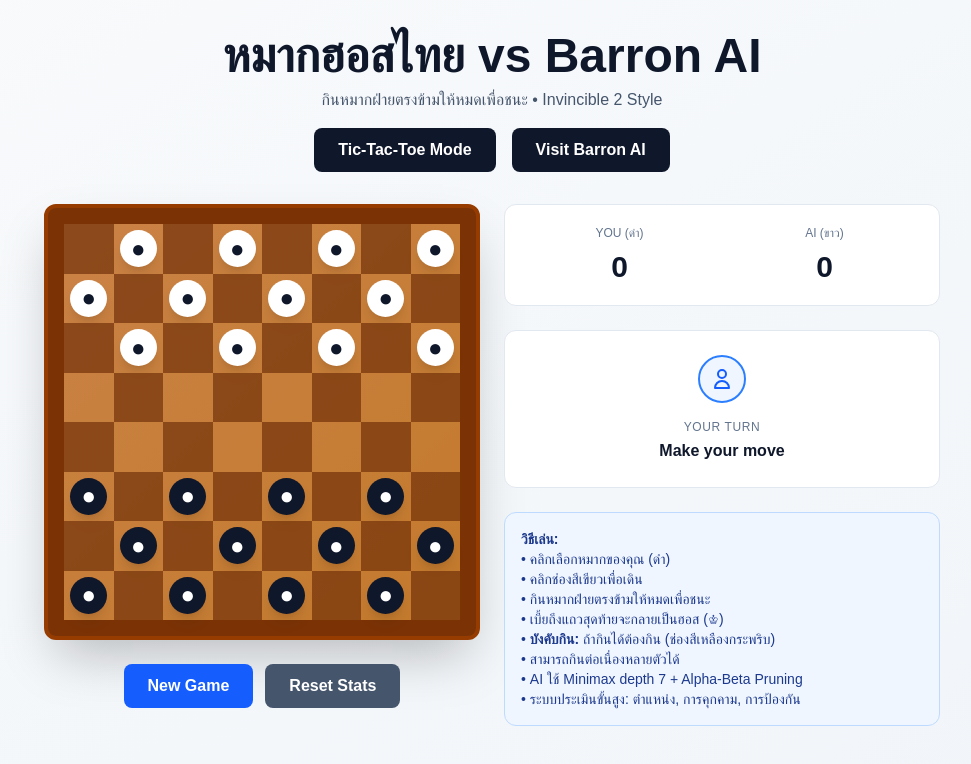
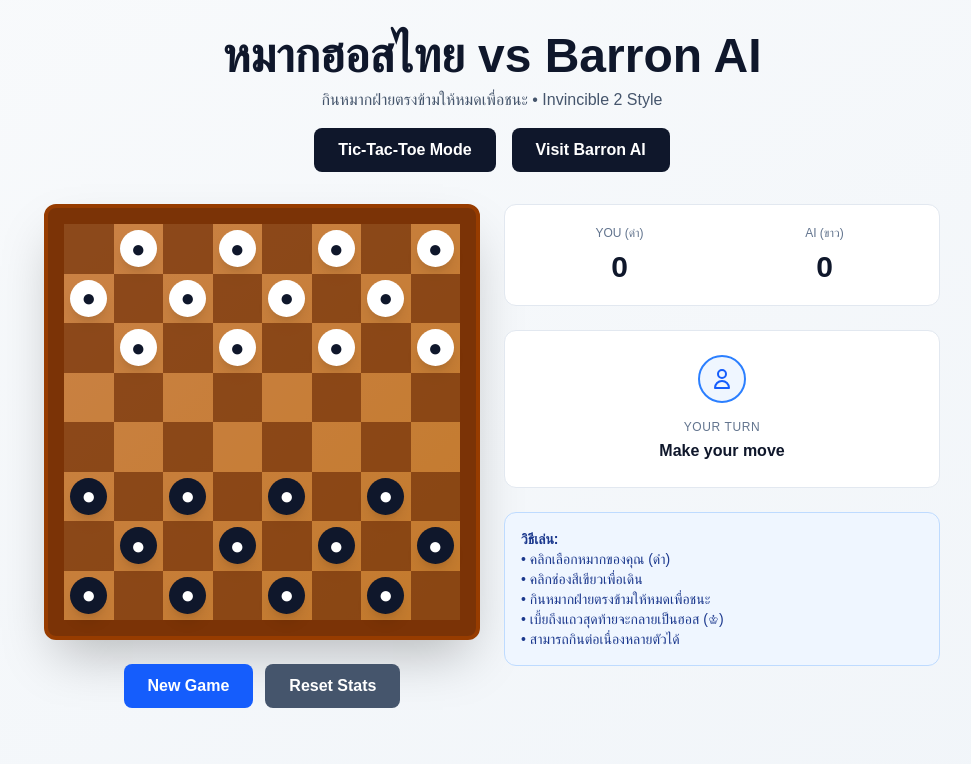
Before and after one commit to LOCAL2/tictactoe-barron-ai, a Next.js app: page /gomoku in a window 1280 px wide. Shown: the top 764 px of the page, without its empty margins (148-1119 px from the left). Built offline with nearby package versions, Linux system fonts and the light colour scheme.

Commit message:
Simplify Thai Makhos instructions - remove technical details

```diff
--- a/app/gomoku/page.tsx
+++ b/app/gomoku/page.tsx
@@ -841,10 +841,7 @@
                 • คลิกช่องสีเขียวเพื่อเดิน<br/>
                 • กินหมากฝ่ายตรงข้ามให้หมดเพื่อชนะ<br/>
                 • เบี้ยถึงแถวสุดท้ายจะกลายเป็นฮอส (♔)<br/>
-                • <strong>บังคับกิน:</strong> ถ้ากินได้ต้องกิน (ช่องสีเหลืองกระพริบ)<br/>
-                • สามารถกินต่อเนื่องหลายตัวได้<br/>
-                • AI ใช้ Minimax depth 7 + Alpha-Beta Pruning<br/>
-                • ระบบประเมินขั้นสูง: ตำแหน่ง, การคุกคาม, การป้องกัน
+                • สามารถกินต่อเนื่องหลายตัวได้
               </p>
             </div>
           </div>
```
